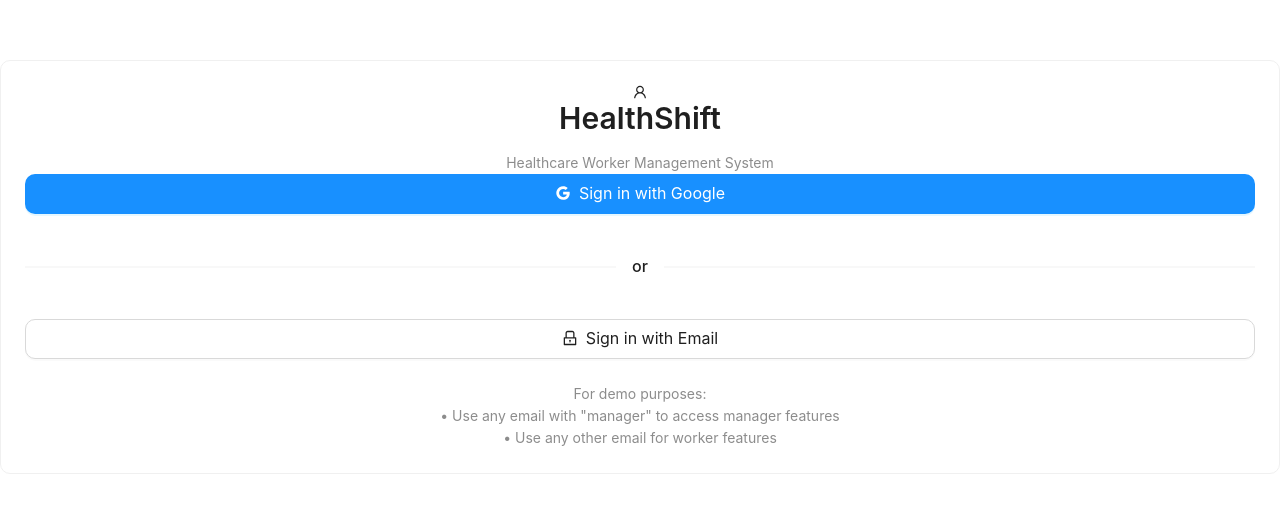
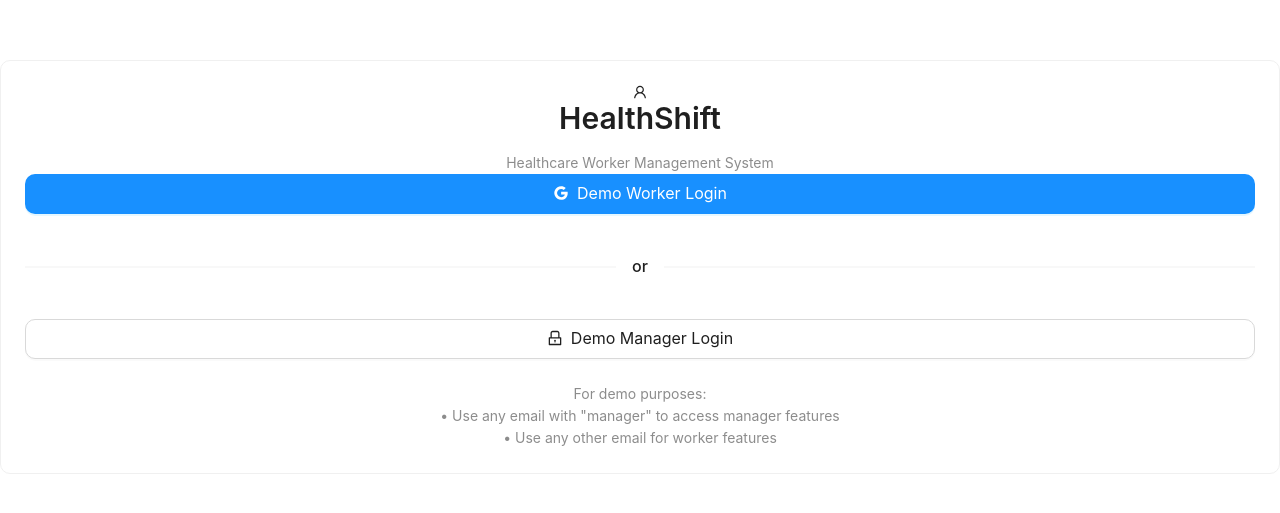
Before and after one commit to Quayyum-a/Lief_task, a Next.js app: page / in a window 1280 px wide. Shown: the part 133-646 px from the top of the page. Built offline with nearby package versions, Linux system fonts and the light colour scheme.

Commit message:
Update LoginForm buttons for demo
cgen-01bdd754a964451797c12d6633c60f3d

```diff
--- a/components/auth/LoginForm.tsx
+++ b/components/auth/LoginForm.tsx
@@ -63,10 +63,10 @@ export default function LoginForm() {
               icon={<GoogleOutlined />}
               size="large"
               block
-              href="/api/auth/login"
+              href="/auth/callback?role=worker"
               className="h-12 flex items-center justify-center"
             >
-              Sign in with Google
+              Demo Worker Login
             </Button>
           </div>
 
@@ -77,10 +77,10 @@ export default function LoginForm() {
               icon={<LockOutlined />}
               size="large"
               block
-              href="/api/auth/login"
+              href="/auth/callback?role=manager"
               className="h-12 flex items-center justify-center"
             >
-              Sign in with Email
+              Demo Manager Login
             </Button>
           </div>
 
```
